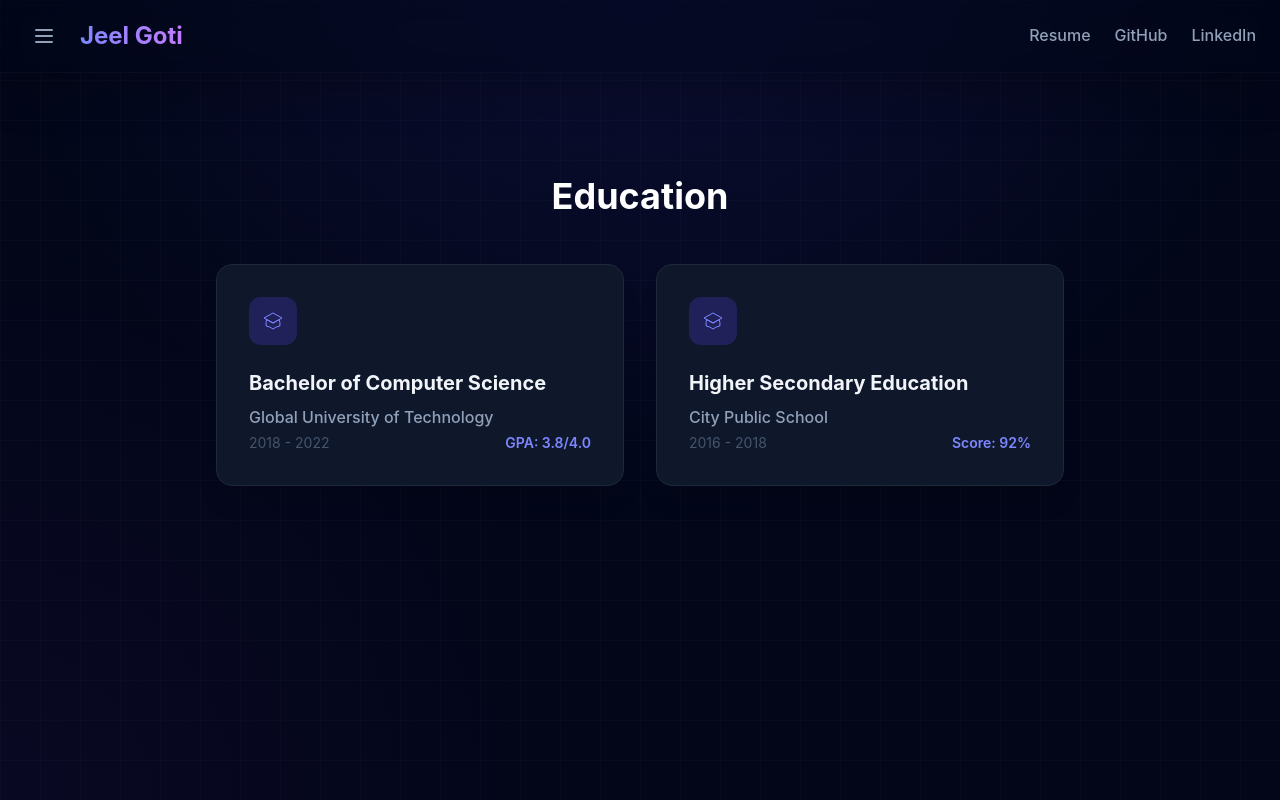
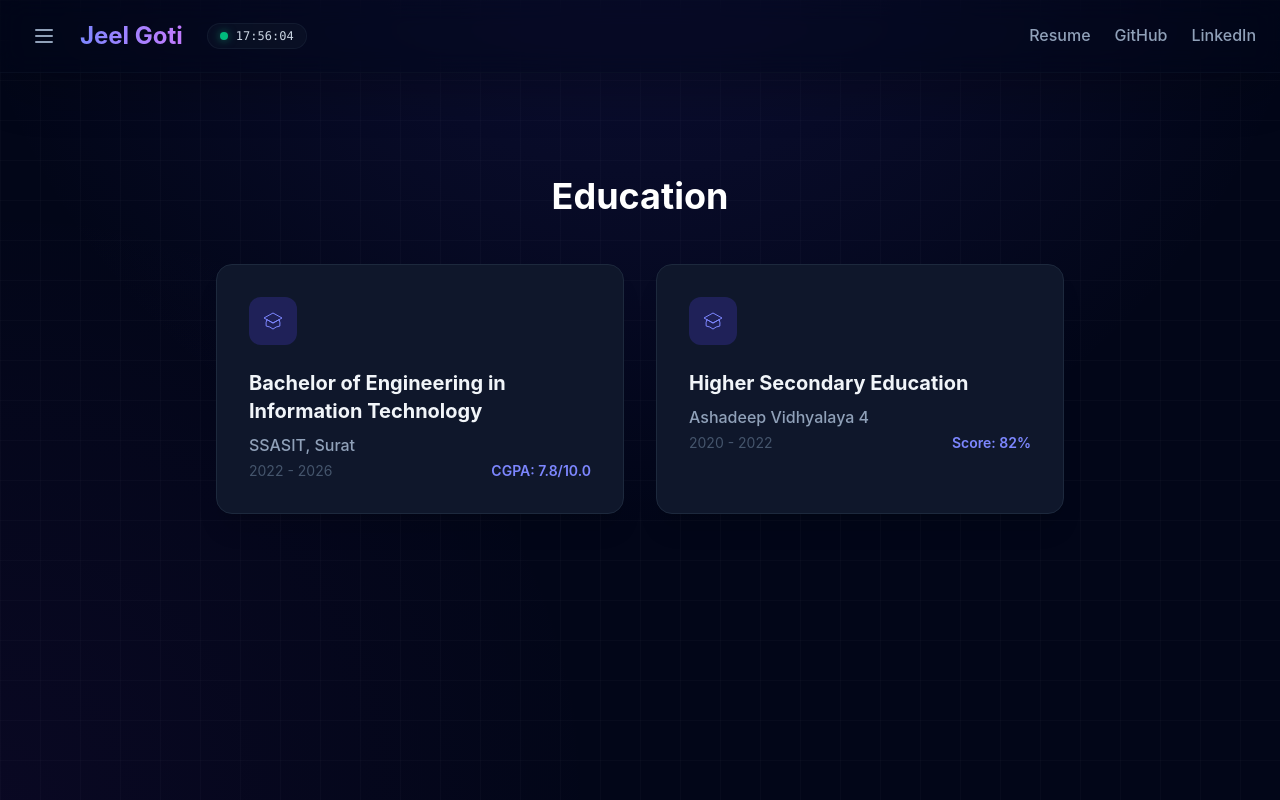
Before and after one commit to jeelgoti115-arch/jeel-portfolio, a React (Vite) app in the folder jeelportfolio/: page /education in a window 1280 px wide. Built offline with nearby package versions, Linux system fonts and the light colour scheme.

Commit message:
Details Updated

```diff
--- a/jeelportfolio/src/components/Education.jsx
+++ b/jeelportfolio/src/components/Education.jsx
@@ -4,16 +4,16 @@ import { motion } from 'framer-motion';
 const Education = () => {
   const education = [
     {
-      degree: 'Bachelor of Computer Science',
-      institution: 'Global University of Technology',
-      period: '2018 - 2022',
-      grade: 'GPA: 3.8/4.0'
+      degree: 'Bachelor of Engineering in Information Technology',
+      institution: 'SSASIT, Surat',
+      period: '2022 - 2026',
+      grade: 'CGPA: 7.8/10.0'
     },
     {
       degree: 'Higher Secondary Education',
-      institution: 'City Public School',
-      period: '2016 - 2018',
-      grade: 'Score: 92%'
+      institution: 'Ashadeep Vidhyalaya 4',
+      period: '2020 - 2022',
+      grade: 'Score: 82%'
     }
   ];
 
--- a/jeelportfolio/src/components/Experience.jsx
+++ b/jeelportfolio/src/components/Experience.jsx
@@ -4,16 +4,16 @@ import { motion } from 'framer-motion';
 const Experience = () => {
   const experiences = [
     {
-      role: 'Frontend Developer',
-      company: 'Tech Solutions Inc.',
-      period: '2022 - Present',
-      description: 'Developing high-performance web applications using React and Tailwind CSS. Collaborating with cross-functional teams to deliver quality features.'
+      role: 'Full Stack Web Developer',
+      company: 'Sensussoft Software Pvt. Ltd.',
+      period: 'January 2026 - April 2026',
+      description: 'Learned Developing full Web-application using Html, React.js, Tailwind CSS, Node.js, Express.js, Python. Here i got knowledge of different computer languages for developing Software.'
     },
     {
-      role: 'Web Development Intern',
-      company: 'Creative Labs',
-      period: '2021 - 2022',
-      description: 'Assisted in building responsive landing pages and integrating REST APIs. Gained hands-on experience with modern JavaScript frameworks.'
+      role: 'Python Delevelper with Django Intern',
+      company: 'BrainyBeam Technologies',
+      period: 'July-2025',
+      description: 'Learned to develop the backend of web-applications using python with django framework during the days of internship'
     }
   ];
 
--- a/jeelportfolio/src/components/Navbar.jsx
+++ b/jeelportfolio/src/components/Navbar.jsx
@@ -1,8 +1,27 @@
-import React from 'react';
+import React, { useState, useEffect } from 'react';
 import { Link } from 'react-router-dom';
 import { motion } from 'framer-motion';
 
 const Navbar = ({ onMenuClick }) => {
+  const [time, setTime] = useState(new Date());
+
+  useEffect(() => {
+    const timer = setInterval(() => {
+      setTime(new Date());
+    }, 1000);
+    return () => clearInterval(timer);
+  }, []);
+
+  const formatTime = (date) => {
+    return date.toLocaleTimeString('en-IN', {
+      hour: '2-digit',
+      minute: '2-digit',
+      second: '2-digit',
+      hour12: false,
+      timeZone: 'Asia/Kolkata'
+    });
+  };
+
   return (
     <motion.nav
       initial={{ y: -100 }}
@@ -32,6 +51,10 @@ const Navbar = ({ onMenuClick }) => {
             Jeel Goti
           </motion.span>
         </Link>
+        <div className="hidden md:flex items-center gap-2 px-3 py-1 bg-slate-900/50 rounded-full border border-slate-800/50 text-xs font-mono text-slate-300 ml-2">
+          <div className="w-2 h-2 rounded-full bg-emerald-500 animate-pulse shadow-[0_0_8px_rgba(16,185,129,0.6)]"></div>
+          {formatTime(time)}
+        </div>
       </div>
       <div className="flex gap-6 items-center">
         {['Resume', 'GitHub', 'LinkedIn'].map((item, idx) => {
```
